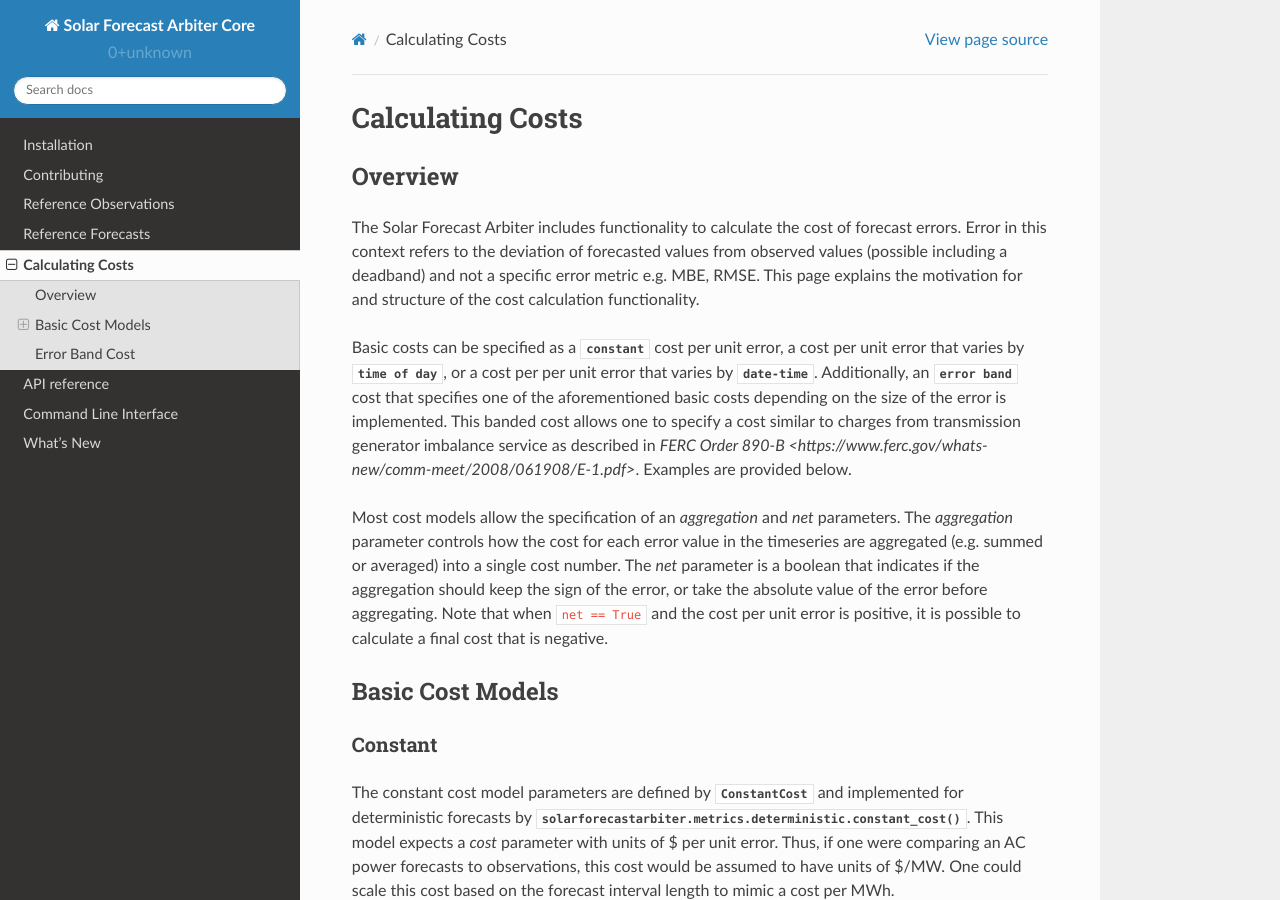
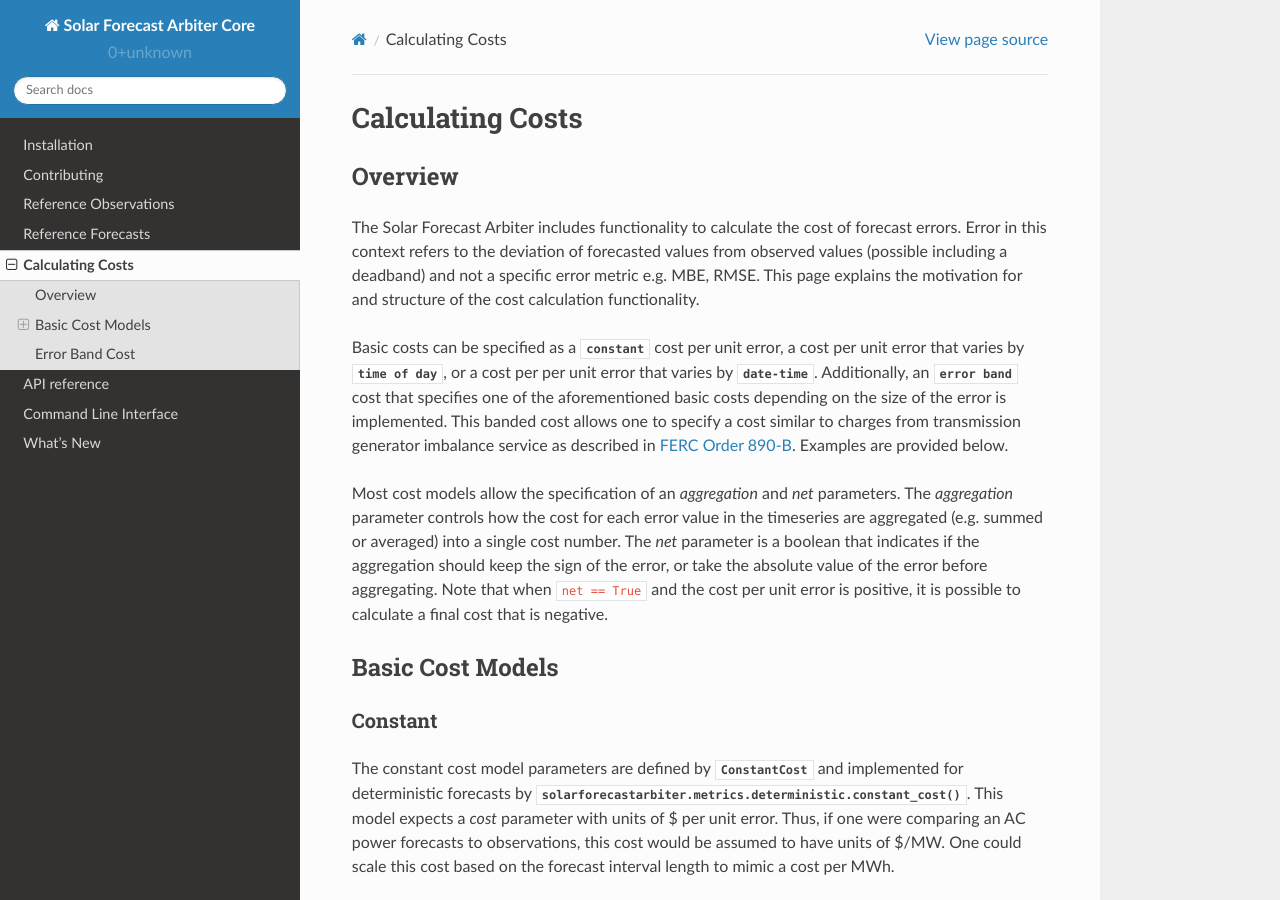
Before and after one commit to SolarArbiter/solarforecastarbiter-core, a Sphinx documentation site: the page built from docs/source/cost.rst, in a window 1280 px wide and 900 px high. Built offline with Sphinx 7.4.7 and the Read the Docs theme 2.0.0, drawn with Linux system fonts in a browser that asks for light colours.

Commit message:
fix ferc link

```diff
--- a/docs/source/cost.rst
+++ b/docs/source/cost.rst
@@ -23,7 +23,7 @@
 implemented.  This banded cost allows one to specify a cost similar to
 charges from transmission generator imbalance service as described in
 `FERC Order 890-B
-<https://www.ferc.gov/whats-new/comm-meet/2008/061908/E-1.pdf>`.
+<https://www.ferc.gov/whats-new/comm-meet/2008/061908/E-1.pdf>`_.
 Examples are provided below.
 
 Most cost models allow the specification of an `aggregation` and `net`
```
